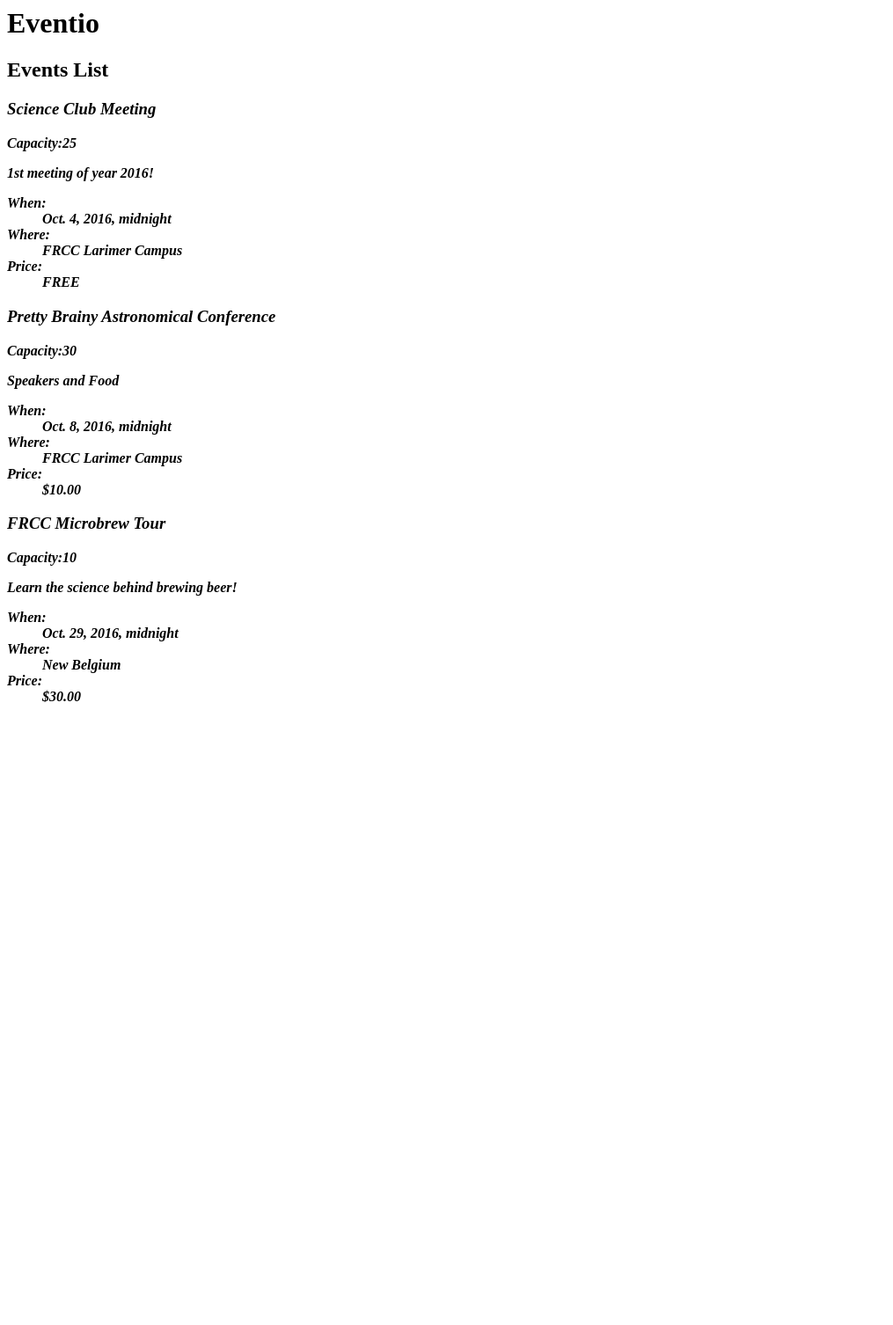
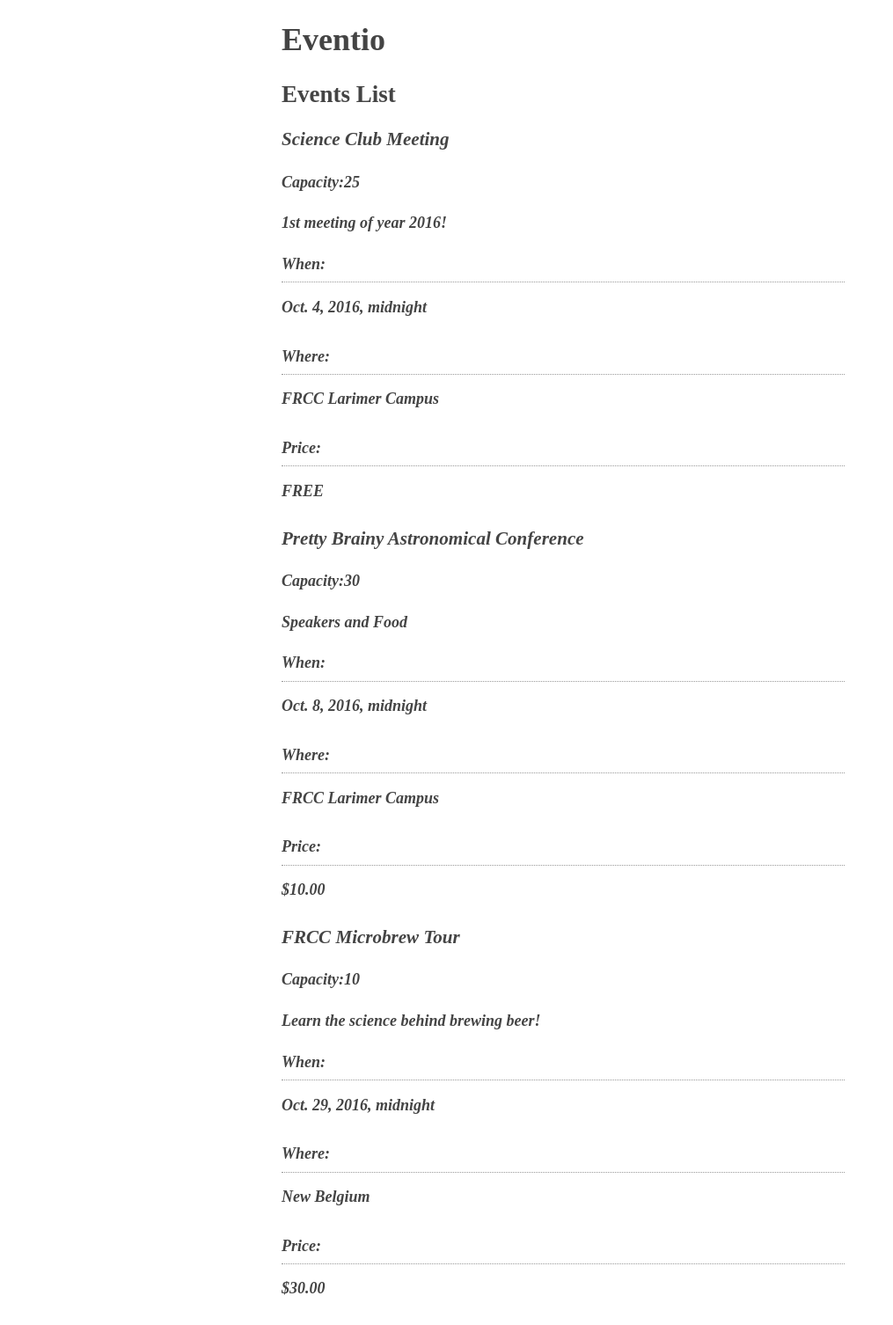
Before and after one commit to hanshultz10/eventio, a Django app: page / in a window 1280 px wide. Shown: the whole page at 88% size, without its empty margins (0-1015 px from the left). Before the commit the page ends 799 px from the top, so only its background shows below. Run offline with Django 3.2, Linux system fonts and the light colour scheme; data comes from the database, SQL or seed files in the repository.

Commit message:
Add staticfiles. Add initial style sheet. Update template.

```diff
--- /dev/null
+++ b/assets/css/app.css
@@ -0,0 +1,37 @@
+/* Global */
+body {
+  color: #444;
+  font-size: 18px;
+  line-height: 1.6;
+  margin: 0;
+  padding: 0;
+}
+
+/* Grid */
+.container {
+  box-sizing:border-box;
+  margin: 0 auto;
+  max-width: 680px;
+  padding: 0 20px;
+  position: relative;
+  width: 100%;
+}
+
+/* Typography */
+h1,
+h2,
+h3 {
+  line-height: 1.2;
+}
+
+dd {
+  margin-bottom: 1.5em;
+  margin-left: 0;
+}
+
+dt {
+  border-bottom: 1px dotted #999;
+  font-weight: bold;
+  margin-bottom: 0.75em;
+  padding-bottom: 0.3em;
+}
--- a/eventio/settings.py
+++ b/eventio/settings.py
@@ -118,4 +118,7 @@ USE_TZ = True
 # Static files (CSS, JavaScript, Images)
 # https://docs.djangoproject.com/en/1.10/howto/static-files/
 
-STATIC_URL = '/static/'
+STATIC_URL = '/assets/'
+STATICFILES_DIRS = [
+    os.path.join(BASE_DIR, 'assets'),
+]
--- a/templates/index.html
+++ b/templates/index.html
@@ -1,8 +1,12 @@
-<!doctype.html>
+<!doctype html>{% load staticfiles %}
 <head>
+  <meta charset="utf-8">
   <title>Eventio</title>
+
+  <link rel="stylesheet" href="{% static 'css/app.css' %}">
 </head>
 <body>
+  <div class="container">
   <h1>Eventio</h1>
   <h2>Events List</h2>
 
```
